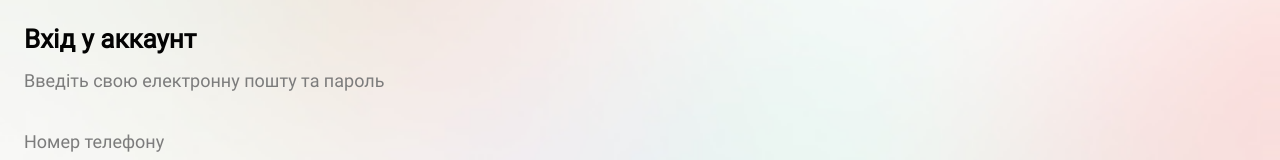
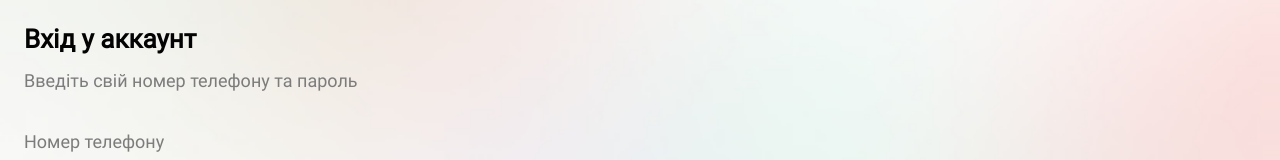
Before and after one commit to Alaska-999/nectar, a React (Vite) app: page /login in a window 1280 px wide. Shown: the part 132-292 px from the top of the page. Built offline with nearby package versions, Linux system fonts and the light colour scheme.

Commit message:
edited text in LogIn.tsx

```diff
--- a/src/pages/Authorization/LogIn.tsx
+++ b/src/pages/Authorization/LogIn.tsx
@@ -82,7 +82,7 @@ const LogIn = () => {
             <Content>
                 <Logo src={logo} alt='logo'/>
                 <Heading>Вхід у аккаунт</Heading>
-                <Info>Введіть свою електронну пошту та пароль</Info>
+                <Info>Введіть свій номер телефону та пароль</Info>
                 <Form onSubmit={logInHandler}>
                     <Label>Номер телефону
                         <Input onChange={phoneChangeHandler} type='text'/>
```
